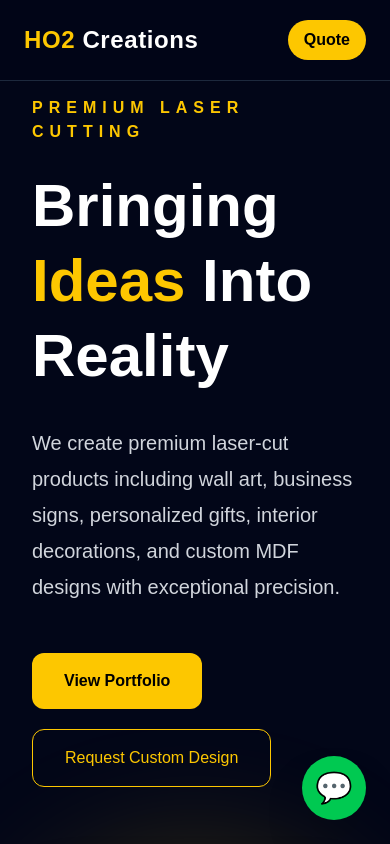
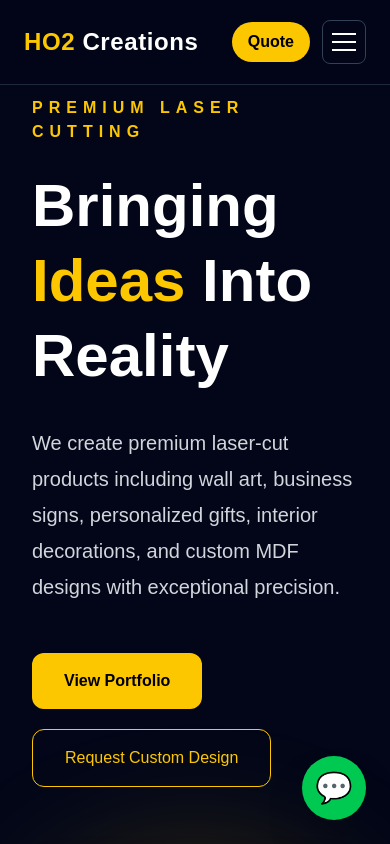
Before and after one commit to OmarShrif/ho2-laser, a Next.js app: page / in a window 390 px wide. Shown: the top 844 px of the page. Built offline with nearby package versions, Linux system fonts and the light colour scheme.

Commit message:
Added Hamburger Menu

```diff
--- a/components/Navbar.tsx
+++ b/components/Navbar.tsx
@@ -2,50 +2,38 @@
 
 import Link from "next/link";
 import { usePathname } from "next/navigation";
+import { useState } from "react";
 
 import { useQuote } from "@/context/QuoteContext";
 
 export default function Navbar() {
-
     const pathname = usePathname();
 
-    const {
-        quoteItems,
-    } = useQuote();
+    const [menuOpen, setMenuOpen] = useState(false);
 
-
-    /*
-     * Total quantity
-     *
-     * Example:
-     *
-     * Wolf x2
-     * Batman x1
-     *
-     * Quote = 3
-     */
+    const { quoteItems } = useQuote();
 
     const totalQuantity = quoteItems.reduce(
-        (total, item) =>
-            total + item.quantity,
+        (total, item) => total + item.quantity,
         0
     );
 
+    const closeMenu = () => {
+        setMenuOpen(false);
+    };
 
     return (
-
-        <header className="fixed top-0 left-0 w-full z-50 bg-slate-950/80 backdrop-blur-md border-b border-slate-800">
+        <header className="fixed top-0 left-0 w-full z-50 bg-slate-950/90 backdrop-blur-md border-b border-slate-800">
 
             <div className="max-w-7xl mx-auto flex items-center justify-between px-6 md:px-8 py-5">
-
 
                 {/* Logo */}
 
                 <Link
                     href="/"
+                    onClick={closeMenu}
                     className="text-2xl md:text-3xl font-extrabold tracking-wide"
                 >
-
                     <span className="text-yellow-400">
                         HO2
                     </span>{" "}
@@ -53,14 +41,12 @@ export default function Navbar() {
                     <span className="text-white">
                         Creations
                     </span>
-
                 </Link>
 
 
                 {/* Desktop Navigation */}
 
-                <nav className="hidden md:flex gap-8 lg:gap-10 text-gray-300 font-medium">
-
+                <nav className="hidden md:flex items-center gap-8 lg:gap-10 text-gray-300 font-medium">
 
                     <Link
                         href="/"
@@ -117,7 +103,7 @@ export default function Navbar() {
                     </Link>
 
 
-                    {/* Quote */}
+                    {/* Desktop Quote */}
 
                     <Link
                         href="/quote"
@@ -126,20 +112,13 @@ export default function Navbar() {
                                 : ""
                             }`}
                     >
-
                         Quote
 
-
                         {totalQuantity > 0 && (
-
                             <span className="absolute -top-3 -right-5 min-w-5 h-5 px-1 flex items-center justify-center bg-yellow-400 text-black text-xs font-bold rounded-full">
-
                                 {totalQuantity}
-
                             </span>
-
                         )}
-
                     </Link>
 
                 </nav>
@@ -155,33 +134,164 @@ export default function Navbar() {
                 </Link>
 
 
+                {/* Mobile Controls */}
+
+                <div className="md:hidden flex items-center gap-3">
+
                     {/* Mobile Quote */}
 
                     <Link
                         href="/quote"
-                    className="md:hidden relative flex items-center gap-2 bg-yellow-400 text-black px-4 py-2 rounded-full font-semibold"
+                        className="relative bg-yellow-400 text-black px-4 py-2 rounded-full font-semibold"
+                    >
+                        Quote
+
+                        {totalQuantity > 0 && (
+                            <span className="absolute -top-2 -right-2 min-w-5 h-5 px-1 flex items-center justify-center bg-black text-yellow-400 text-xs font-bold rounded-full">
+                                {totalQuantity}
+                            </span>
+                        )}
+                    </Link>
+
+
+                    {/* Hamburger Button */}
+
+                    <button
+                        type="button"
+                        onClick={() =>
+                            setMenuOpen(!menuOpen)
+                        }
+                        className="w-11 h-11 flex flex-col items-center justify-center gap-1.5 rounded-lg border border-slate-700 text-white hover:border-yellow-400 hover:text-yellow-400 transition"
+                        aria-label="Toggle navigation menu"
+                        aria-expanded={menuOpen}
+                    >
+
+                        <span
+                            className={`block w-6 h-0.5 bg-current transition-transform duration-300 ${menuOpen
+                                    ? "translate-y-2 rotate-45"
+                                    : ""
+                                }`}
+                        />
+
+                        <span
+                            className={`block w-6 h-0.5 bg-current transition-opacity duration-300 ${menuOpen
+                                    ? "opacity-0"
+                                    : "opacity-100"
+                                }`}
+                        />
+
+                        <span
+                            className={`block w-6 h-0.5 bg-current transition-transform duration-300 ${menuOpen
+                                    ? "-translate-y-2 -rotate-45"
+                                    : ""
+                                }`}
+                        />
+
+                    </button>
+
+                </div>
+
+            </div>
+
+
+            {/* Mobile Menu */}
+
+            {menuOpen && (
+                <div className="md:hidden border-t border-slate-800 bg-slate-950">
+
+                    <nav className="flex flex-col px-6 py-5 space-y-2">
+
+                        <Link
+                            href="/"
+                            onClick={closeMenu}
+                            className={`px-4 py-3 rounded-xl transition ${pathname === "/"
+                                    ? "bg-yellow-400 text-black"
+                                    : "text-gray-300 hover:bg-slate-900 hover:text-yellow-400"
+                                }`}
+                        >
+                            Home
+                        </Link>
+
+
+                        <Link
+                            href="/services"
+                            onClick={closeMenu}
+                            className={`px-4 py-3 rounded-xl transition ${pathname === "/services"
+                                    ? "bg-yellow-400 text-black"
+                                    : "text-gray-300 hover:bg-slate-900 hover:text-yellow-400"
+                                }`}
+                        >
+                            Services
+                        </Link>
+
+
+                        <Link
+                            href="/portfolio"
+                            onClick={closeMenu}
+                            className={`px-4 py-3 rounded-xl transition ${pathname === "/portfolio"
+                                    ? "bg-yellow-400 text-black"
+                                    : "text-gray-300 hover:bg-slate-900 hover:text-yellow-400"
+                                }`}
+                        >
+                            Portfolio
+                        </Link>
+
+
+                        <Link
+                            href="/about"
+                            onClick={closeMenu}
+                            className={`px-4 py-3 rounded-xl transition ${pathname === "/about"
+                                    ? "bg-yellow-400 text-black"
+                                    : "text-gray-300 hover:bg-slate-900 hover:text-yellow-400"
+                                }`}
+                        >
+                            About
+                        </Link>
+
+
+                        <Link
+                            href="/contact"
+                            onClick={closeMenu}
+                            className={`px-4 py-3 rounded-xl transition ${pathname === "/contact"
+                                    ? "bg-yellow-400 text-black"
+                                    : "text-gray-300 hover:bg-slate-900 hover:text-yellow-400"
+                                }`}
+                        >
+                            Contact
+                        </Link>
+
+
+                        {/* Mobile Quote */}
+
+                        <Link
+                            href="/quote"
+                            onClick={closeMenu}
+                            className={`px-4 py-3 rounded-xl flex items-center justify-between transition ${pathname === "/quote"
+                                    ? "bg-yellow-400 text-black"
+                                    : "text-gray-300 hover:bg-slate-900 hover:text-yellow-400"
+                                }`}
                         >
 
                             <span>
                                 Quote
                             </span>
 
-
                             {totalQuantity > 0 && (
-
-                        <span className="min-w-5 h-5 px-1 flex items-center justify-center bg-black text-yellow-400 text-xs font-bold rounded-full">
-
+                                <span className={`min-w-6 h-6 px-1 flex items-center justify-center rounded-full text-xs font-bold ${pathname === "/quote"
+                                        ? "bg-black text-yellow-400"
+                                        : "bg-yellow-400 text-black"
+                                    }`}>
                                     {totalQuantity}
-
                                 </span>
-
                             )}
 
                         </Link>
 
+                    </nav>
+
                 </div>
+            )}
 
         </header>
-
     );
 }
```
Lines whose indentation alone changed are shown as unchanged.
